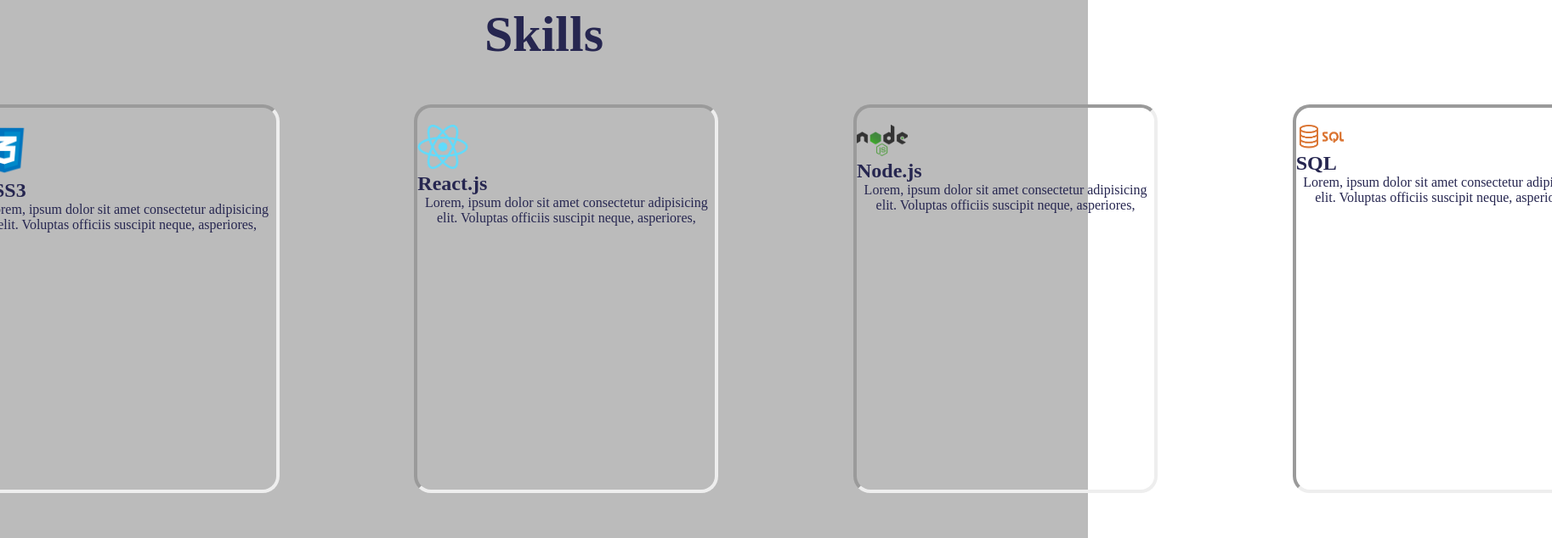
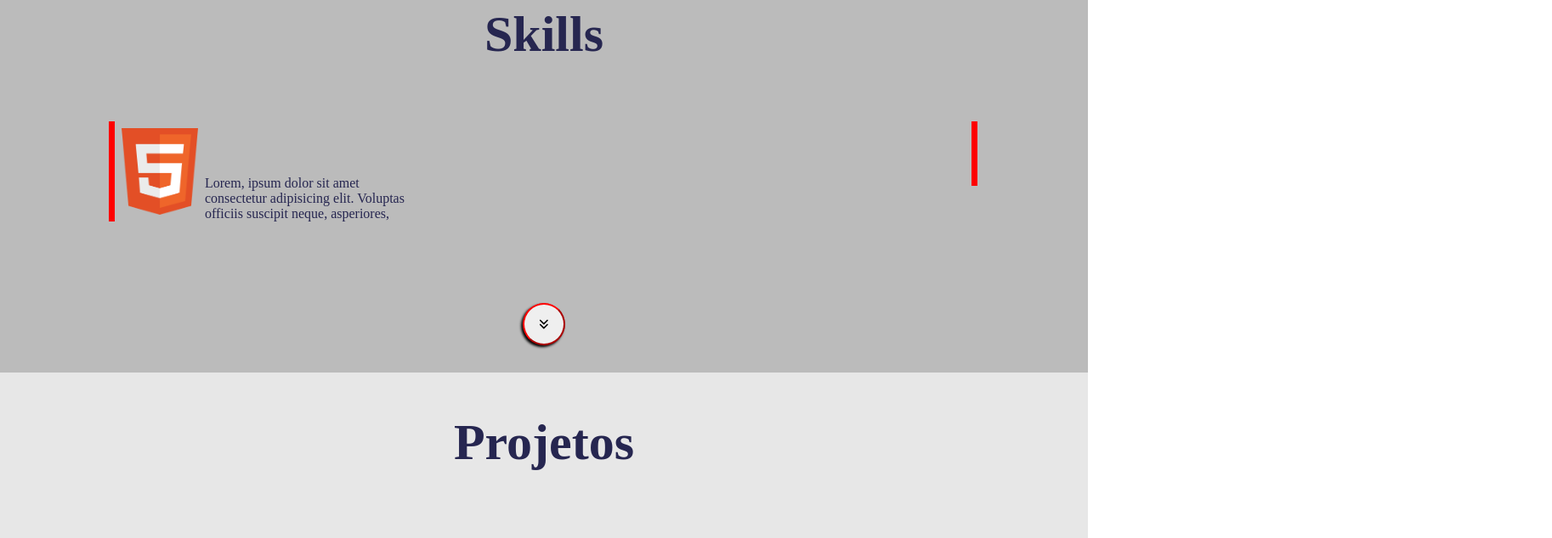
Before and after one commit to ArthurHallack/Portifolio2023, a React (Vite) app: page / in a window 1280 px wide. Shown: the part 1420-2054 px from the top of the page at 85% size, 1826 px wide, since content can reach past the window. Built offline with nearby package versions, Linux system fonts and the light colour scheme; a web font is replaced by a local one.

Commit message:
sand-box

```diff
--- a/src/App.css
+++ b/src/App.css
@@ -186,9 +186,9 @@ main {
 }
 
 #skillsList {
-    --spacer: 2rem;
     display: grid;
-    gap: var(--spacer);
+    width: 80%;
+    gap: 50rem;
     grid-auto-flow: column;
     grid-auto-columns: 21%;
     overflow-x: auto;
@@ -200,20 +200,20 @@ main {
 }
 
 .skillCard {
+    display: flex;
     flex-direction: row;
     padding: var(--size-3);
     flex: 0 0 100%;
 	scroll-snap-align: start;
 	scroll-snap-stop: always;
-    border: 4px inset;
     border-radius: 20px;
-    box-shadow: var(--shadow-2);
     width: 350px;
-    height: 450px;
 }
 
 .skillCard img {
     margin-top: 20px;
+    border-left: 7px outset red;
+    padding: 0.5rem;
 }
 
 .skillCard h2 {
@@ -222,9 +222,14 @@ main {
 
 .skillCard p {
     display: flex;
-    text-align: center;
-    margin-bottom: 20px;
+    flex-direction: column;
     color: #262650;
+}
+
+.skillCardDiv {
+    display: flex;
+    flex-direction: column;
+    justify-content: flex-end;
 }
 
 #BTNskill {
--- a/src/components/Skills.jsx
+++ b/src/components/Skills.jsx
@@ -13,7 +13,7 @@ const estilo1 = {
 }
 
 const estilo2 = {
-    width: '48px'
+    width: '90px'
 }
 
 function Skills () {
@@ -23,9 +23,10 @@ function Skills () {
             <ul id='skillsList'>
                 <li>
                     <div className='skillCard'>
-                        <img src={htmlImg} alt="html" style={estilo2}/>
-                        <h2>HTML5</h2>
-                        <p>Lorem, ipsum dolor sit amet consectetur adipisicing elit. Voluptas officiis suscipit neque, asperiores, </p>
+                            <img src={htmlImg} alt="html" style={estilo2}/>
+                        <div className='skillCardDiv'>
+                            <p>Lorem, ipsum dolor sit amet consectetur adipisicing elit. Voluptas officiis suscipit neque, asperiores, </p>
+                        </div>
                     </div>
                 </li>
                 <li>
```
